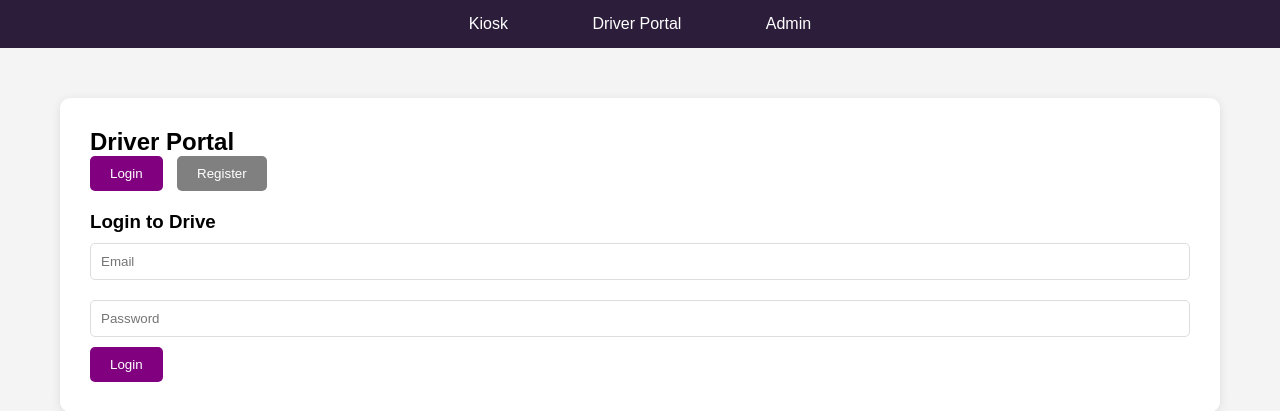
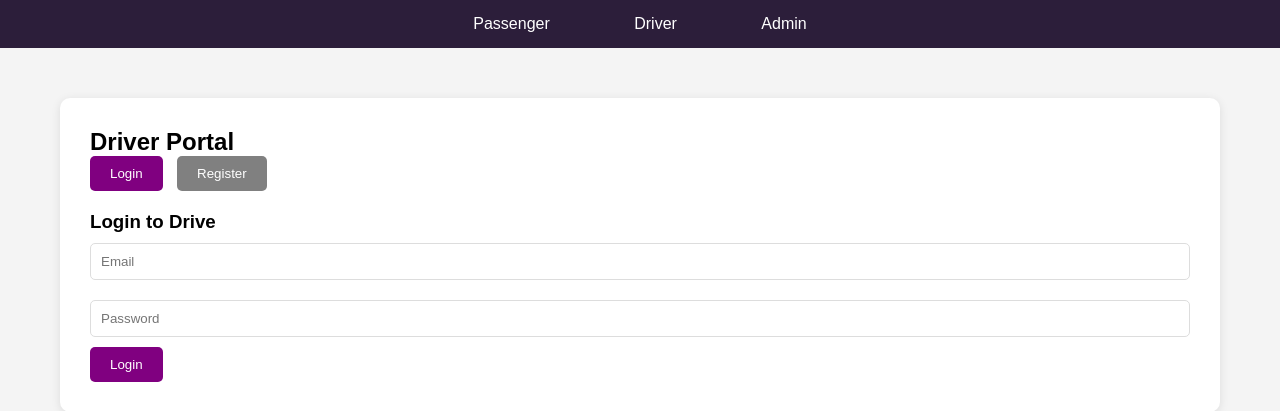
Before and after one commit to mariew999/Tapcy, a Flask app: page /driver_login in a window 1280 px wide. Shown: the top 411 px of the page. Run offline with Flask 3, Linux system fonts and the light colour scheme.

Commit message:
Update base.html

```diff
--- a/templates/base.html
+++ b/templates/base.html
@@ -169,8 +169,8 @@
 <body>
 
 <div class="tabs">
-    <a href="{{ url_for('views.kiosk') }}" {% if active_tab == 'kiosk' %}class="active"{% endif %}>Kiosk</a>
-    <a href="{{ url_for('views.driver_portal') }}" {% if active_tab == 'driver' %}class="active"{% endif %}>Driver Portal</a>
+    <a href="{{ url_for('views.passenger_login') }}" {% if active_tab == 'passenger' %}class="active"{% endif %}>Passenger</a>
+    <a href="{{ url_for('views.driver_login') }}" {% if active_tab == 'driver' %}class="active"{% endif %}>Driver</a>
     <a href="{{ url_for('views.admin_dashboard') }}" {% if active_tab == 'admin' %}class="active"{% endif %}>Admin</a>
 </div>
 
```
